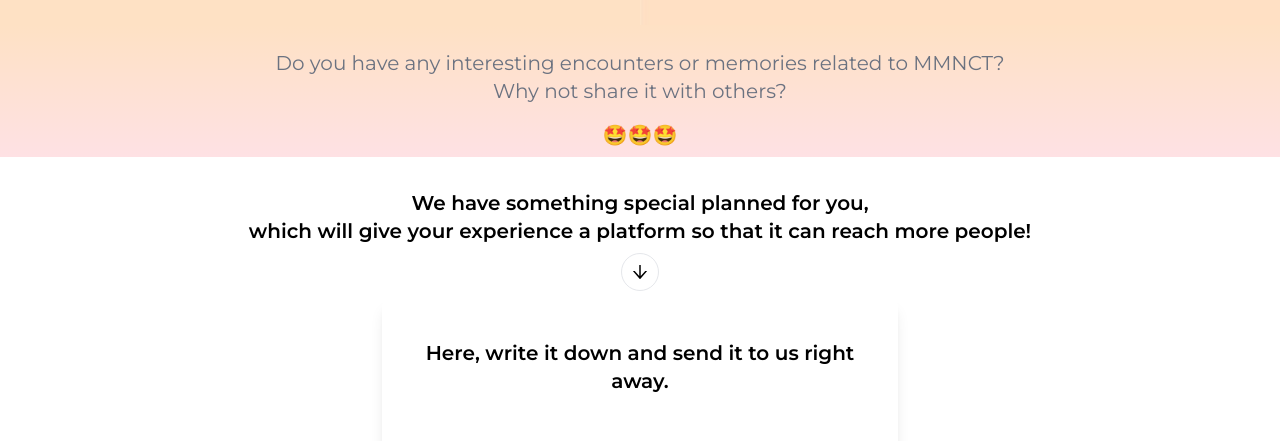
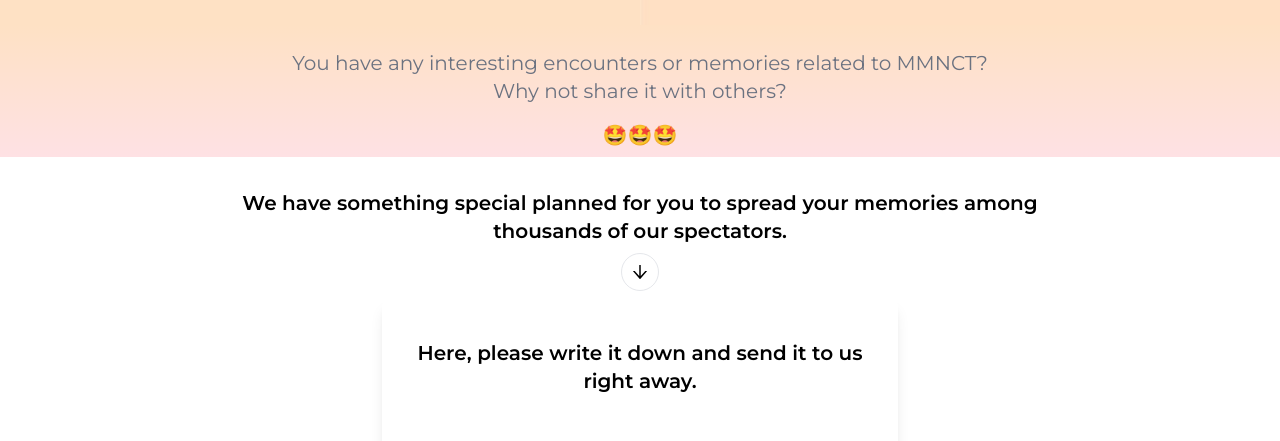
Before and after one commit to ujjwalkirti/mmnct, a Next.js app: page /memory-tree in a window 1280 px wide. Shown: the part 476-917 px from the top of the page. Built offline with nearby package versions, Linux system fonts and the light colour scheme; no server answers.

Commit message:
Correcting texts on memory tree page

```diff
--- a/pages/memory-tree.js
+++ b/pages/memory-tree.js
@@ -104,7 +104,7 @@ const memoryTree = () => {
         </div>
         <div className="flex flex-col justify-center md:items-center pt-6 pb-2 bg-gradient-to-b from-[#FEE1C4] via-[#FEE1D4] to-[#FEE1E4] md:text-xl text-gray-500 px-8">
           <p>
-            Do you have any interesting encounters or memories related to MMNCT?
+            You have any interesting encounters or memories related to MMNCT?
           </p>
           <p>Why not share it with others?</p>
           <p className="mt-4 text-center">🤩🤩🤩</p>
@@ -119,11 +119,8 @@ const memoryTree = () => {
           <div className="flex flex-col justify-center items-center pt-4 px-5">
             <div className="md:w-2/3 text-center">
               <p className="mt-4 font-semibold text-lg md:text-xl">
-                We have something special planned for you,
-              </p>
-              <p className="font-semibold text-lg md:text-xl">
-                which will give your experience a platform so that it can reach
-                more people!
+                We have something special planned for you to spread your
+                memories among thousands of our spectators.
               </p>
             </div>
             <p className="my-2 p-2 border hover:bg-gray-800 hover:text-white rounded-full text-xl">
@@ -137,7 +134,7 @@ const memoryTree = () => {
               >
                 <div className="form-group mb-6">
                   <p className="text-center text-lg md:text-xl font-semibold mt-4 mb-12">
-                    Here, write it down and send it to us right away.
+                    Here, please write it down and send it to us right away.
                   </p>
                   <input
                     type="text"
```
